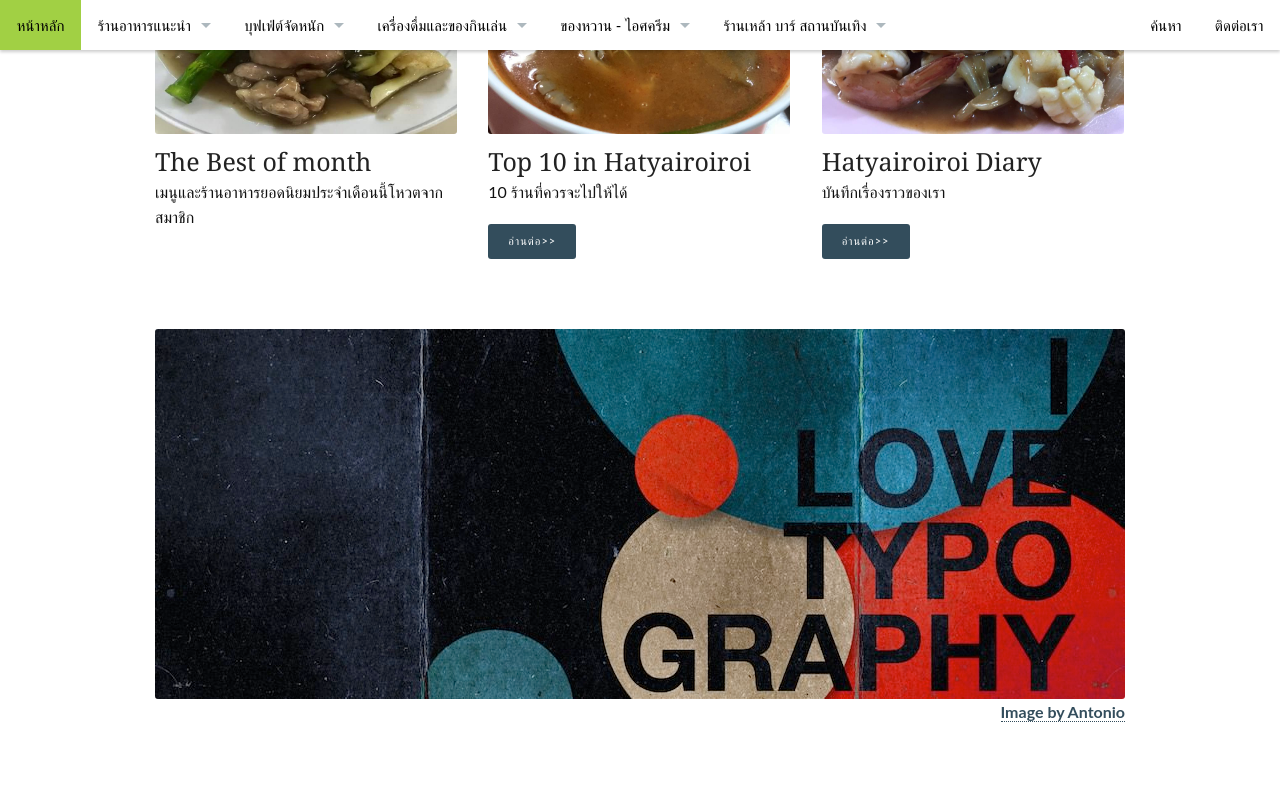
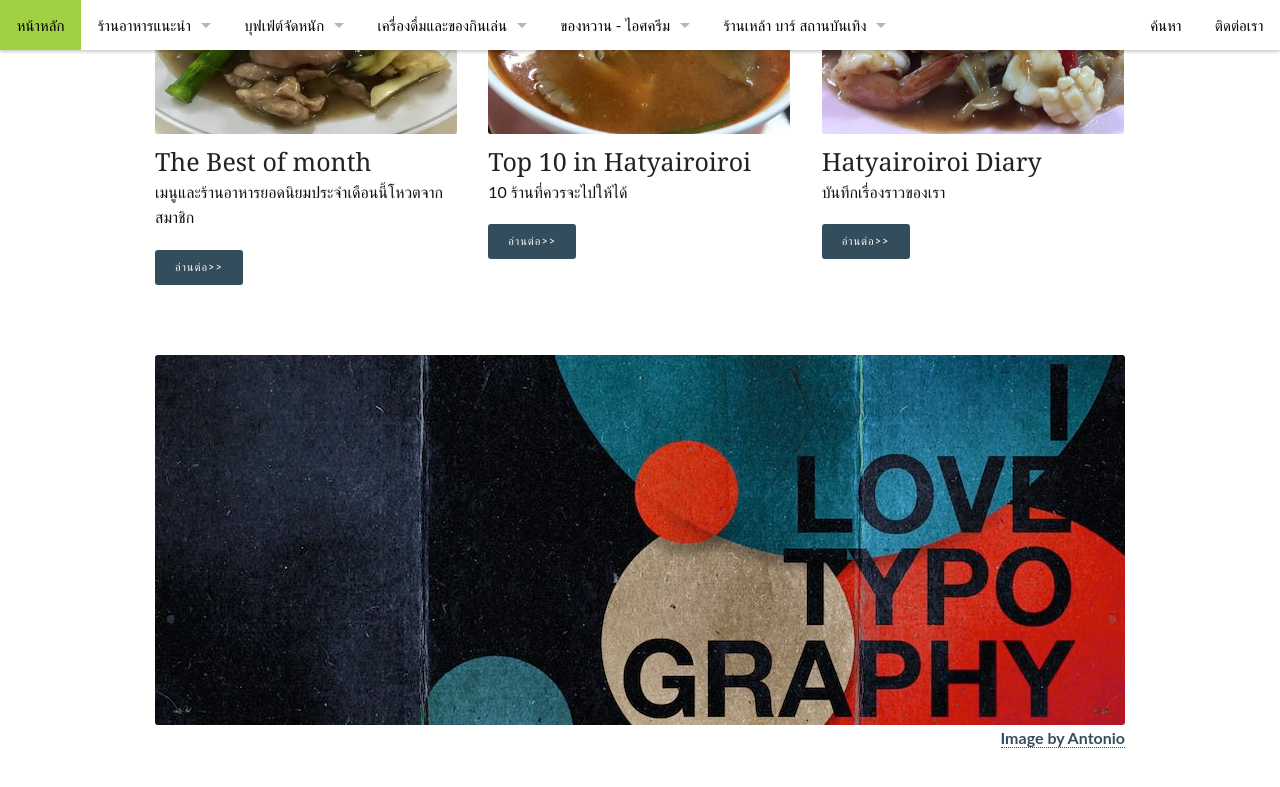
Before and after one commit to hatyairoiroi/hatyairoiroi.github.io, a Jekyll site: the page built from index.md, in a window 1280 px wide and 900 px high, scrolled down 513 px. Shown: the top 787 px of the window. Built offline with Jekyll 4.4.1, drawn with Linux system fonts in a browser that asks for light colours.

Commit message:
Update frontpage.html

```diff
--- a/_layouts/frontpage.html
+++ b/_layouts/frontpage.html
@@ -21,6 +21,7 @@ format: blog-index
         <a href="{{ page.widget-1.url }}">{% if page.widget-1.image %}<img src="{{ site.urlimg }}/{{ page.widget-1.image }}" width="302" height="182" alt="">{% endif %}{% if page.widget-1.video %}{{ page.widget-1.video }}{% endif %}</a>
         <h2 class="font-size-h3 t10">{{ page.widget-1.title }}</h2>
         <p>{{ page.widget-1.text }}</p>
+        <p><a class="button tiny radius" href="{{ page.widget-2.url }}">อ่านต่อ>></a></p>
     </div><!-- /.medium-4.columns -->
     {% endif %}
 
```
